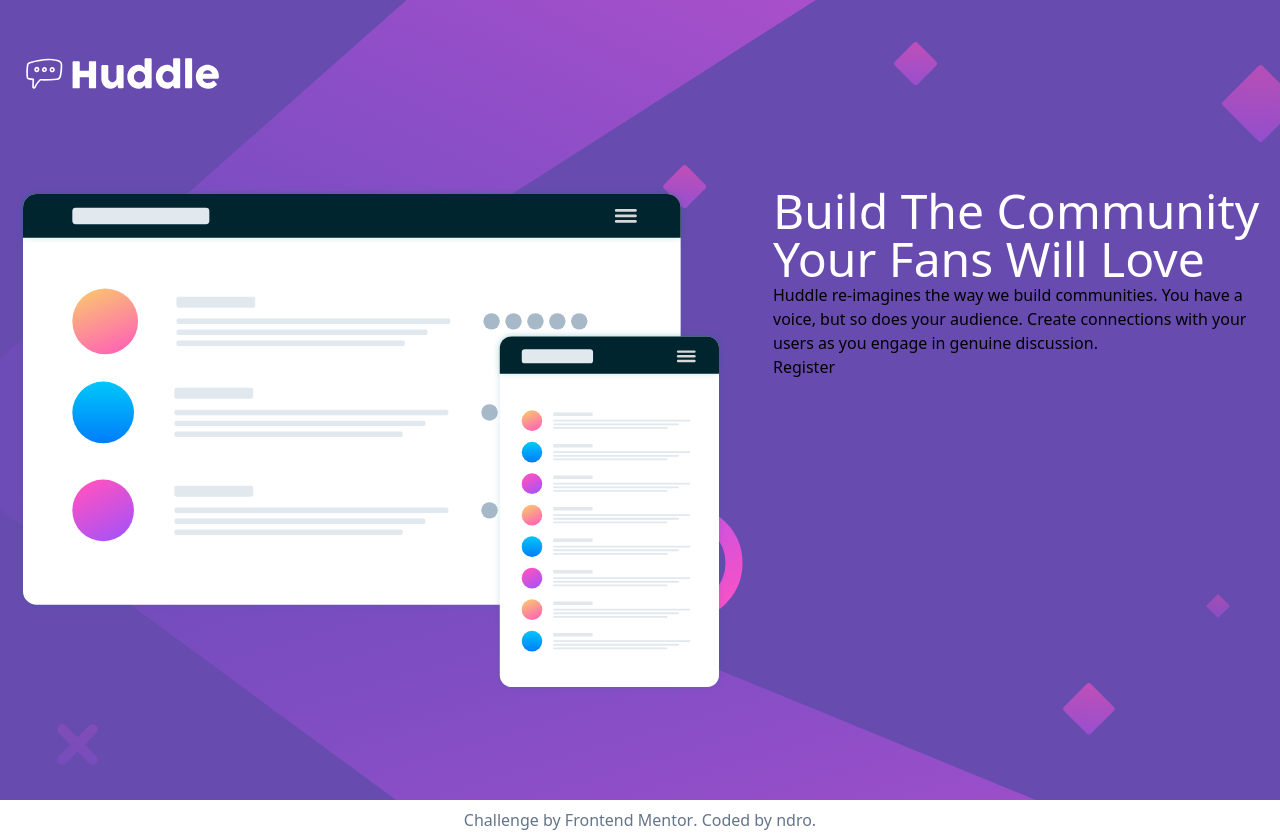
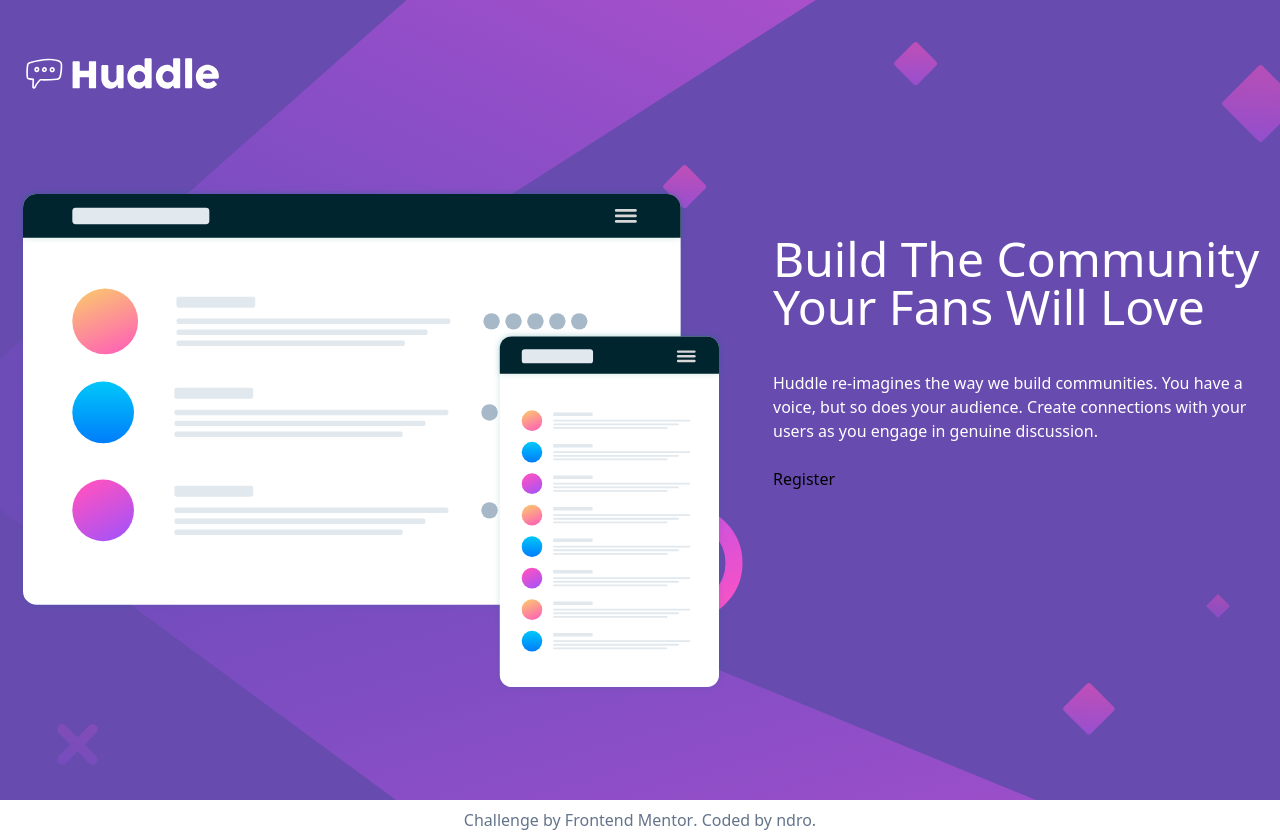
Before and after one commit to ndro/huddle-landing-page, a Vue app: page / in a window 1280 px wide. Built offline with nearby package versions, Linux system fonts and the light colour scheme.

Commit message:
App.vue: add margin and style paragraph

```diff
--- a/src/App.vue
+++ b/src/App.vue
@@ -10,11 +10,11 @@
         <img src="./assets/illustration-mockups.svg" alt="Ilustration Mockup" class="w-auto">
 
         <div>
-          <h1 class="text-white text-5xl">
+          <h1 class="text-white text-5xl mt-12 mb-10">
             Build The Community Your Fans Will Love
           </h1>
 
-          <p>
+          <p class="text-white mb-6">
             Huddle re-imagines the way we build communities. You have a voice, but so does your audience.
             Create connections with your users as you engage in genuine discussion.
           </p>
```
